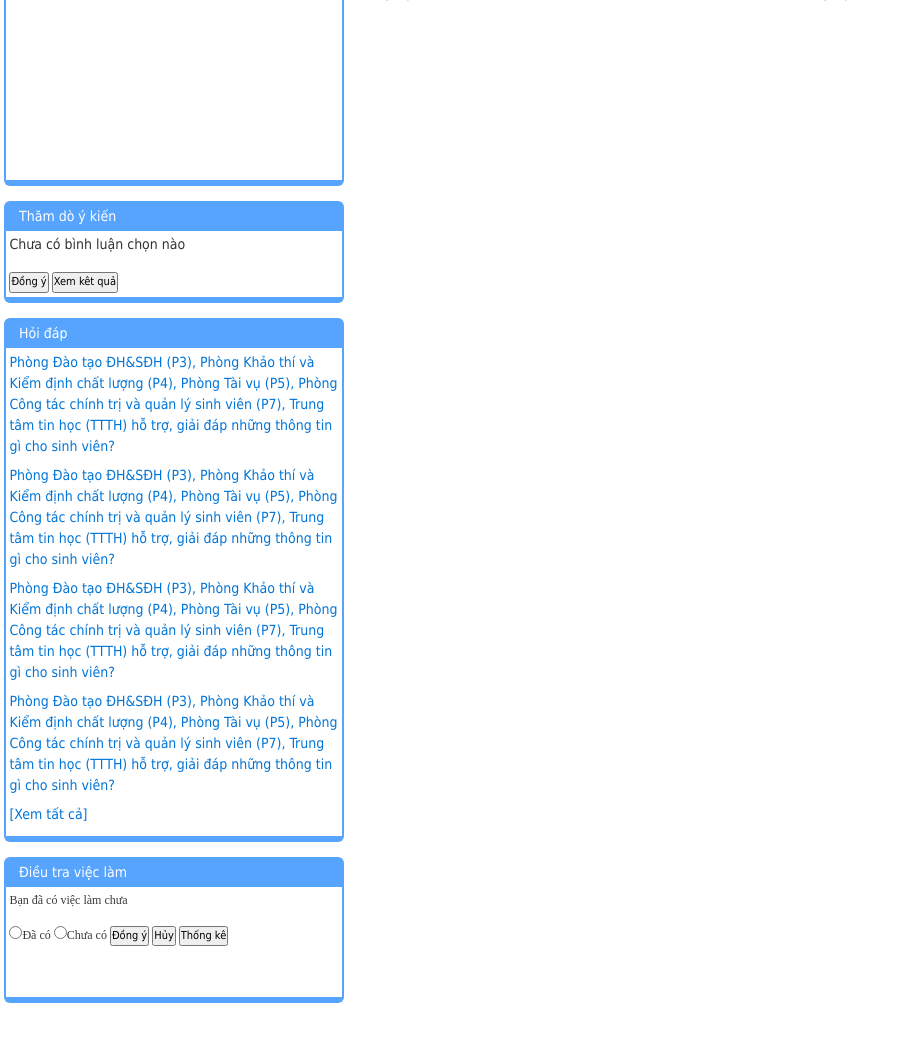
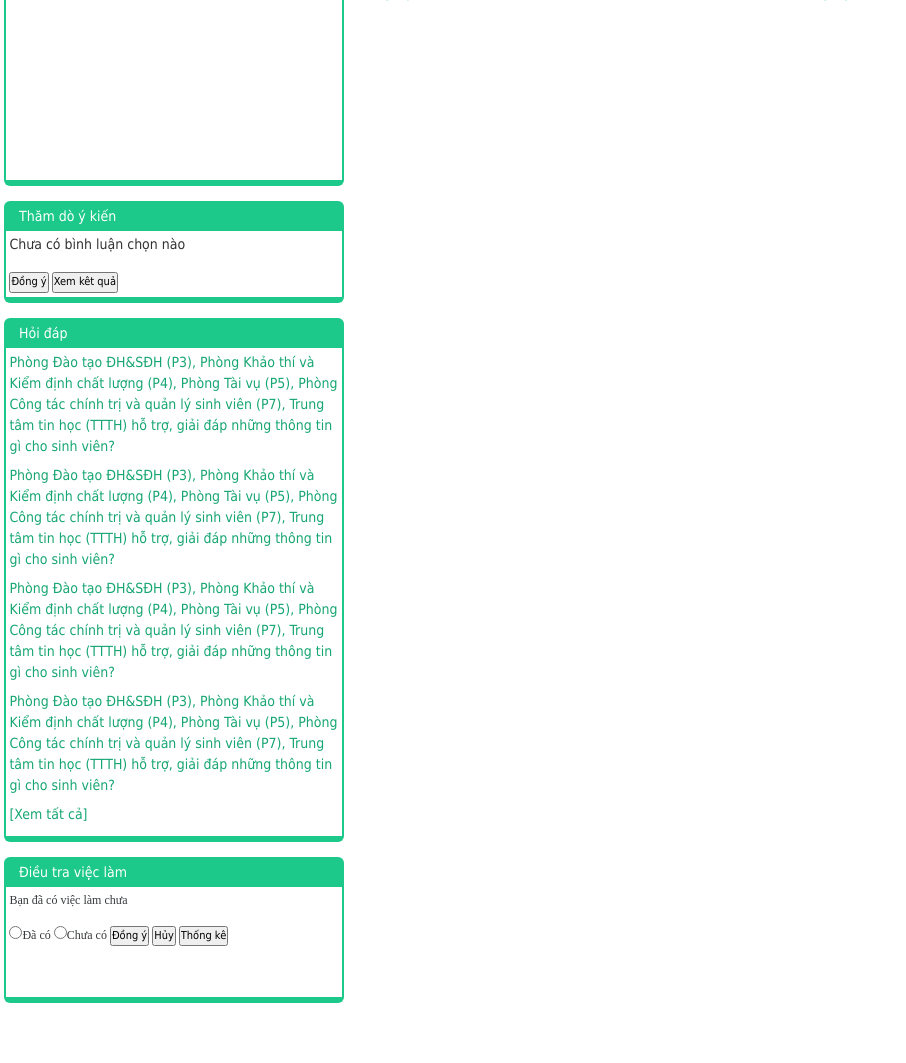
Before and after one commit to 59th1-cnw-lamhung/175A071344_175A070275, a PHP site: page /175A070275_175A071344/display.php in a window 1560 px wide. Shown: the part 480-1543 px from the top of the page, without its empty margins (0-906 px from the left). Run offline with PHP 8.4, Linux system fonts and the light colour scheme; data that the repository does not hold is empty.

Commit message:
update 22:18 date 27/12/2019

```diff
--- a/style/css/style.css
+++ b/style/css/style.css
@@ -265,15 +272,15 @@ nav .f-navbar{
 .box-left-2-content {
     min-height: 300px;
     margin-left: 4px;
-    border-left: solid 2px #56a4fe;
-    border-right: solid 2px #56a4fe;
+    border-left: solid 2px #1cc88a;
+    border-right: solid 2px #1cc88a;
     font-size: 12px;
     width: 340px;
     padding: 1%;
 }
 
 .box-left-2-bottom{
-	background-color: #56a4fe;
+	background-color: #1cc88a;
     height: 6px;
     font-size: 0;
     border-bottom-left-radius: 6px;
@@ -284,7 +291,7 @@ nav .f-navbar{
 }
 
 .box-left-3-top{
-	background-color: #56a4fe;
+	background-color: #1cc88a;
     height: 30px;
     font-size: 0;
     border-top-left-radius: 6px;
@@ -304,8 +311,8 @@ nav .f-navbar{
 .box-left-3-content{
     min-height: 50px;
     margin-left: 4px;
-    border-left: solid 2px #56a4fe;
-    border-right: solid 2px #56a4fe;
+    border-left: solid 2px #1cc88a;
+    border-right: solid 2px #1cc88a;
     font-size: 12px;
     width: 340px;
     padding: 1%;
@@ -323,7 +330,7 @@ nav .f-navbar{
 
 
 .box-left-3-bottom{
-	background-color: #56a4fe;
+	background-color: #1cc88a;
     height: 6px;
     font-size: 0;
     border-bottom-left-radius: 6px;
@@ -334,7 +341,7 @@ nav .f-navbar{
 }
 
 .box-left-4-top{
-	background-color: #56a4fe;
+	background-color: #1cc88a;
     height: 30px;
     font-size: 0;
     border-top-left-radius: 6px;
@@ -356,22 +363,26 @@ nav .f-navbar{
 .box-left-4-content{
     min-height: 50px;
     margin-left: 4px;
-    border-left: solid 2px #56a4fe;
-    border-right: solid 2px #56a4fe;
+    border-left: solid 2px #1cc88a;
+    border-right: solid 2px #1cc88a;
     font-size: 12px;
     width: 340px;
     padding: 1%;
+    color: #17a673;
 }
 
 .box-left-4-content article{
 	font-size: 14px;
-    color: #333;
+    color: #17a673;
     font-family: Tahoma, Arial, Verdana, Times New Roman;
     margin-bottom: 8px;
 }
+.box-left-4-content article a{
+    color: #17a673;
+}
 
 .box-left-4-bottom{
-	background-color: #56a4fe;
+	background-color: #1cc88a;
     height: 6px;
     font-size: 0;
     border-bottom-left-radius: 6px;
@@ -382,7 +393,7 @@ nav .f-navbar{
 }
 
 .box-left-5-top{
-	background-color: #56a4fe;
+	background-color: #1cc88a;
     height: 30px;
     font-size: 0;
     border-top-left-radius: 6px;
@@ -403,15 +414,15 @@ nav .f-navbar{
 .box-left-5-content{
     min-height: 110px;
     margin-left: 4px;
-    border-left: solid 2px #56a4fe;
-    border-right: solid 2px #56a4fe;
+    border-left: solid 2px #1cc88a;
+    border-right: solid 2px #1cc88a;
     font-size: 12px;
     width: 340px;
     padding: 1%;
 }
 
 .box-left-5-bottom{
-	background-color: #56a4fe;
+	background-color: #1cc88a;
     height: 6px;
     font-size: 0;
     border-bottom-left-radius: 6px;
```
Also changed, not shown: other parts of style/css/style.css (+25 -12 lines).
